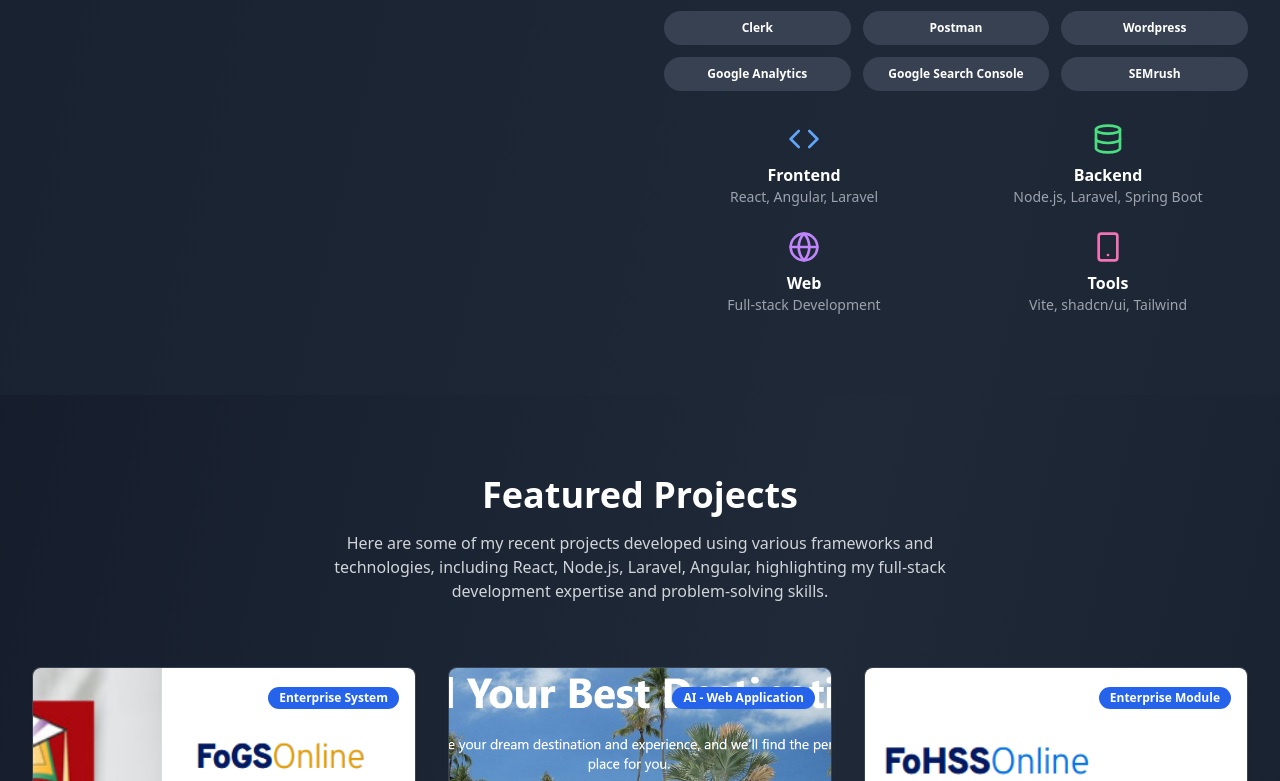
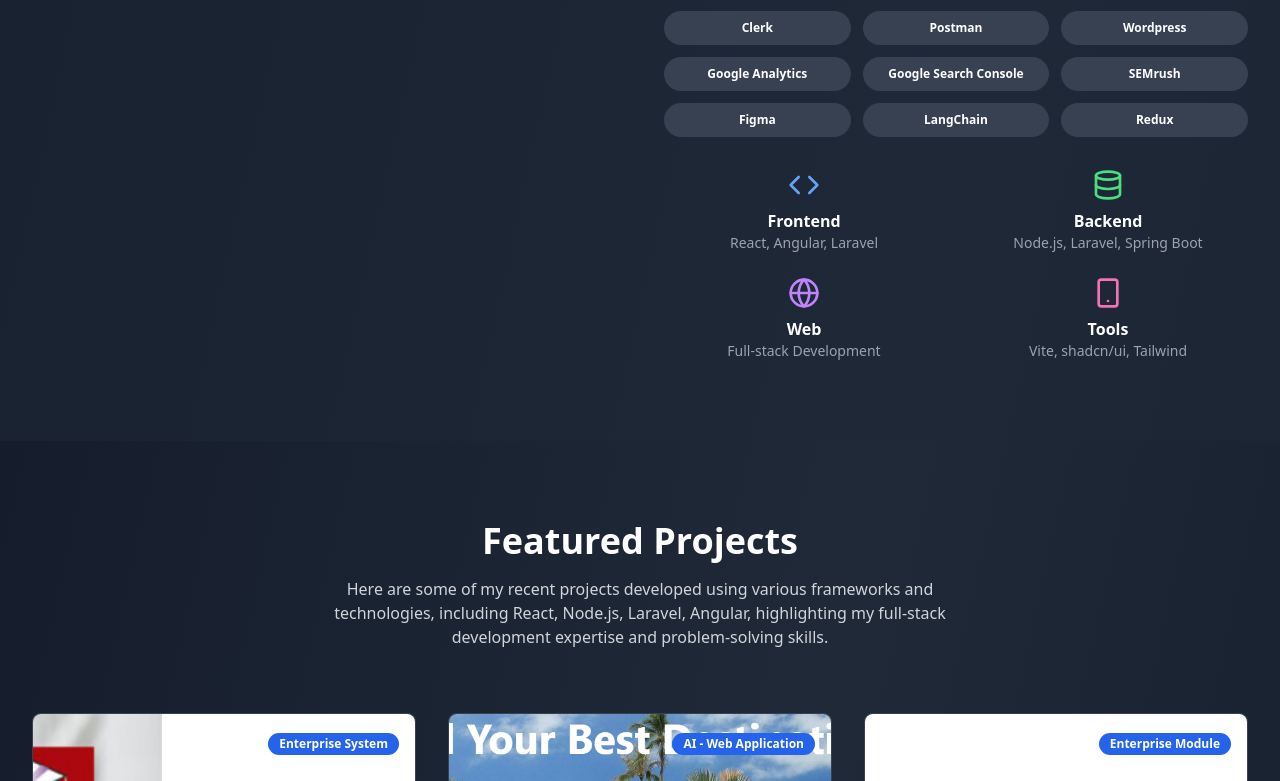
Before and after one commit to isurugayashan/my-portfolio, a React (Vite) app: page / in a window 1280 px wide. Shown: the part 1379-2160 px from the top of the page. Built offline with nearby package versions, Linux system fonts and the light colour scheme.

Commit message:
update details

```diff
--- a/src/App.tsx
+++ b/src/App.tsx
@@ -52,6 +52,9 @@ export default function Portfolio() {
     "Google Analytics",
     "Google Search Console",
     "SEMrush",
+    "Figma",
+    "LangChain",
+    "Redux",
   ]
 
   const projects = [
@@ -142,25 +145,21 @@ export default function Portfolio() {
       company: "Faculty of Graduate Studies, University of Ruhuna.",
       period: "2025 - Present",
       location: "Matara",
-      description:
-        "Analyzed user requirements, designed system architecture, and led the implementation of academic management features to improve institutional workflows and decision-making.",
+      description: "As a System Analyst at the University of Ruhuna, I led the enhancement of core academic modules—including student enrollment, attendance tracking, and grading—within the university's Management Information System (MIS). I gathered functional requirements from academic staff, designed scalable system architectures, and implemented secure JWT-based authentication with role-based access control.I also introduced a microservices architecture to improve system modularity and maintainability, while optimizing relational database schemas for performance and accuracy. Throughout the development cycle, I conducted rigorous testing, debugging, and performance tuning to ensure reliable and responsive user experiences.\n"
     },
     {
       title: "Freelance Growth Hacker",
       company: "ISHARASHEHAN CONSULTANCY (PVT) LTD.",
       period: "2024 - Present",
       location: "Remote",
-      description:
-          "Improved website visibility and user engagement through strategic SEO audits, performance optimization, and data-driven content enhancements.",
+      description:"As a Freelance Growth Hacker at Ishara Shehan Consultancy (Pvt) Ltd, I conducted in-depth SEO audits, implemented on-page and technical SEO strategies, and improved website structure and crawlability. I enhanced user experience and search visibility by optimizing loading speed, mobile usability, and Core Web Vitals. Using tools like Google Analytics, Search Console, and third-party SEO platforms, I tracked performance and refined strategies. I also conducted keyword research, competitor analysis, and built internal linking and targeted backlink campaigns to improve organic rankings and align content with industry trends"
     },
     {
       title: "Temporary IT Demonstrator",
       company: "Faculty of Humanities and Social Science, University of Ruhuna.",
       period: "2022 - 2024",
       location: "Matara",
-      description:
-        "Assisted in academic IT instruction and supported system development tasks, contributing to digital projects and student learning activities.",
-    },
+      description:"As a Temporary IT Demonstrator at the University of Ruhuna, I supported academic instruction and contributed to departmental IT projects. I assisted students with practical sessions and coursework while also participating in the design and development of an e-data collection system for the Department of Buddhist Affairs, using the Laravel framework. This role allowed me to bridge teaching and real-world system development, enhancing both learning outcomes and institutional digital solutions."},
   ]
 
   const scrollToSection = (sectionId: string) => {
```
